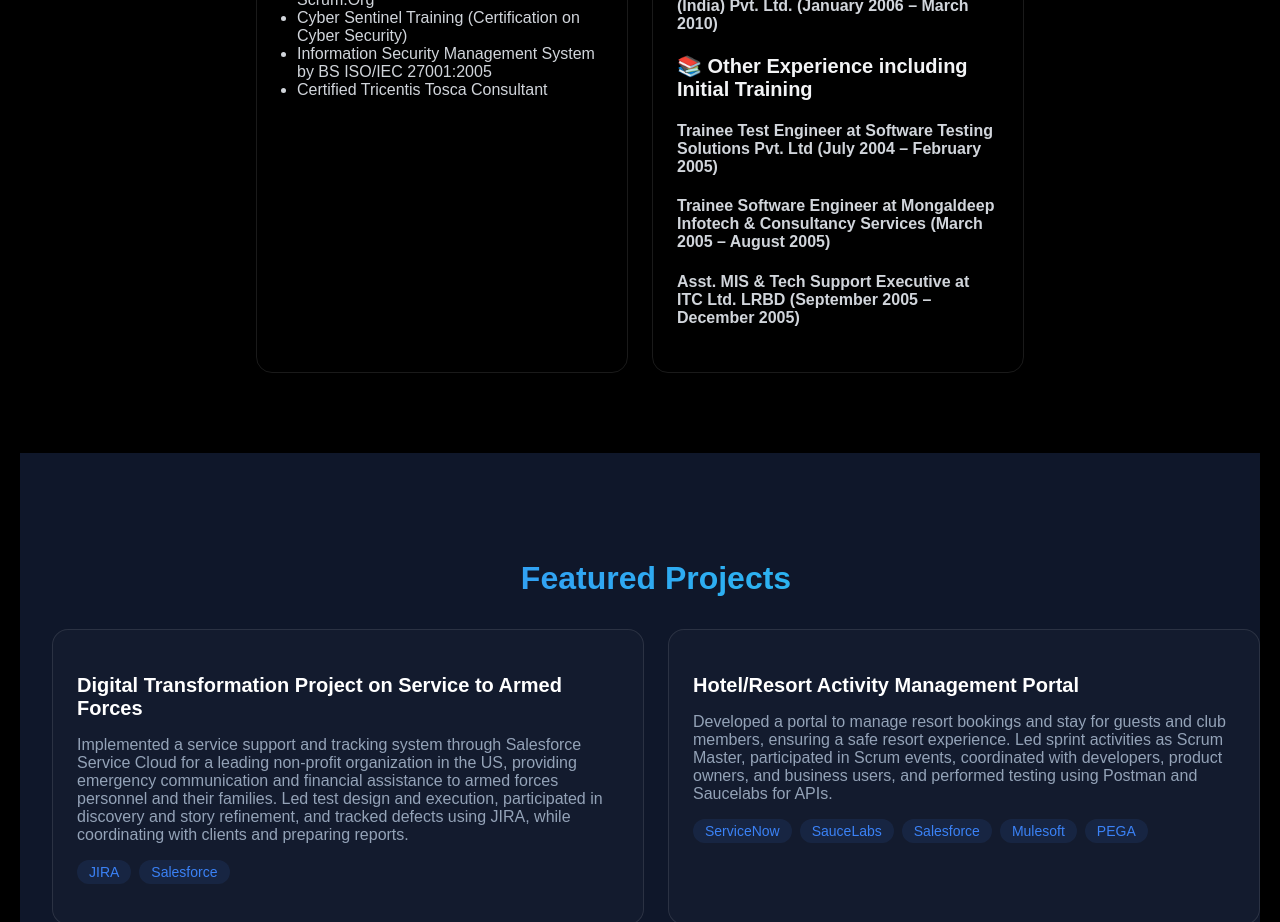
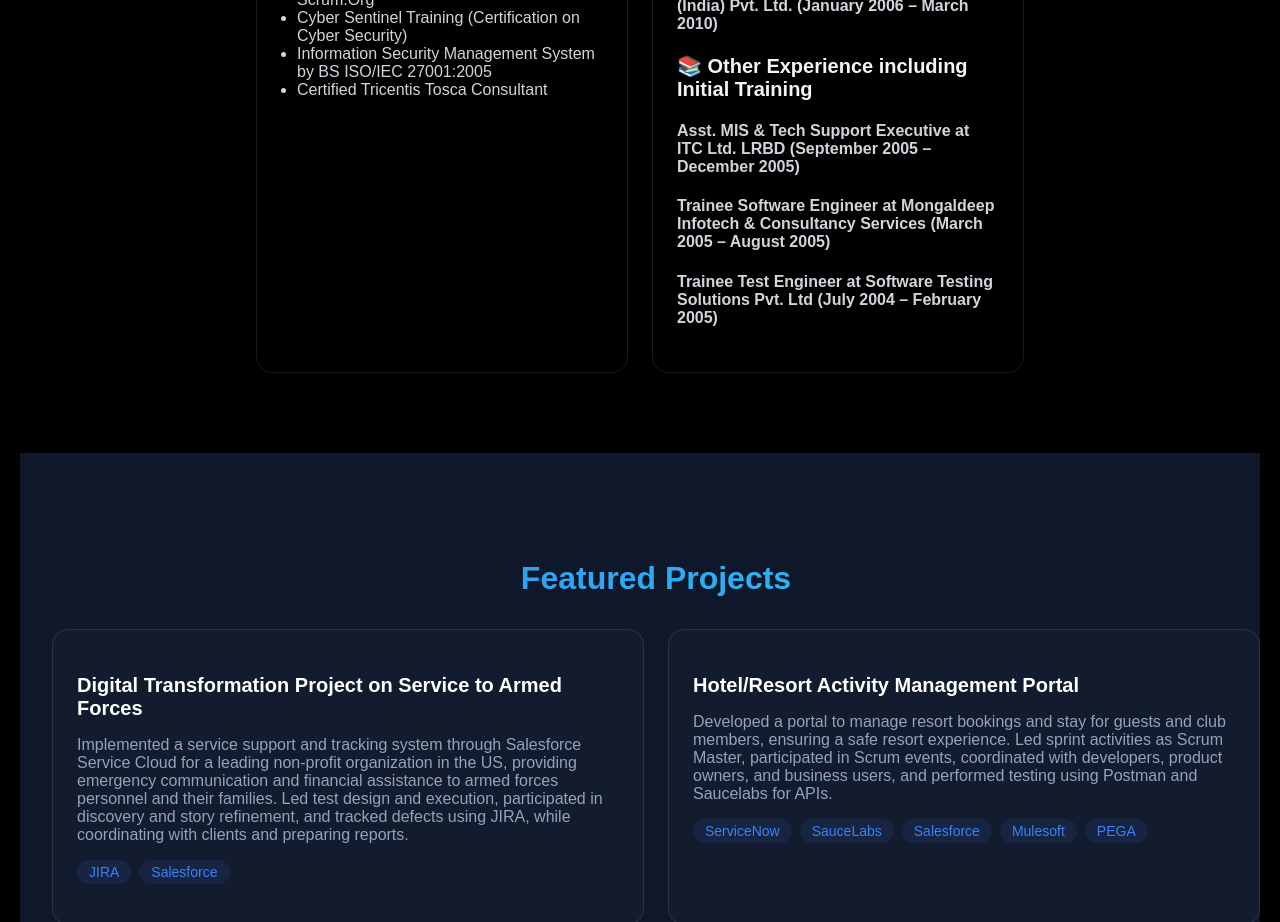
Before and after one commit to ani1999deep/sougata_mitra_porfolio-, a React (Create React App) app: page / in a window 1280 px wide. Shown: the part 3240-4162 px from the top of the page. Built offline with nearby package versions, Linux system fonts and the light colour scheme.

Commit message:
the latest experience appears on top, and the rest follow in reverse chronological order.

```diff
--- a/src/components/sections/About.js
+++ b/src/components/sections/About.js
@@ -340,8 +340,8 @@
               <div className="info-text">
                 <div>
                   <h4 className="info-role">
-                    Trainee Test Engineer at Software Testing Solutions Pvt. Ltd
-                    (July 2004 – February 2005)
+                    Asst. MIS & Tech Support Executive at ITC Ltd. LRBD
+                    (September 2005 – December 2005)
                   </h4>
                 </div>
 
@@ -354,8 +354,8 @@
 
                 <div>
                   <h4 className="info-role">
-                    Asst. MIS & Tech Support Executive at ITC Ltd. LRBD
-                    (September 2005 – December 2005)
+                    Trainee Test Engineer at Software Testing Solutions Pvt. Ltd
+                    (July 2004 – February 2005)
                   </h4>
                 </div>
               </div>
```
